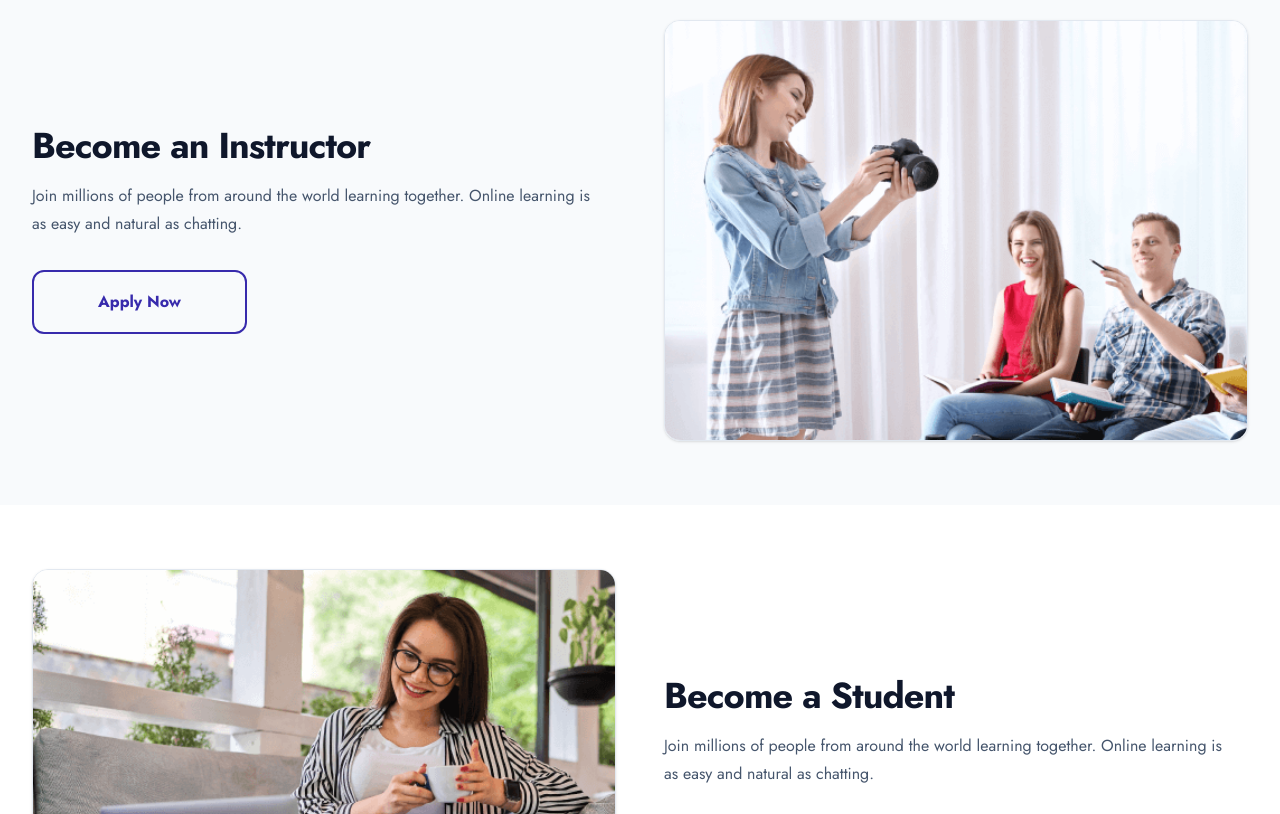
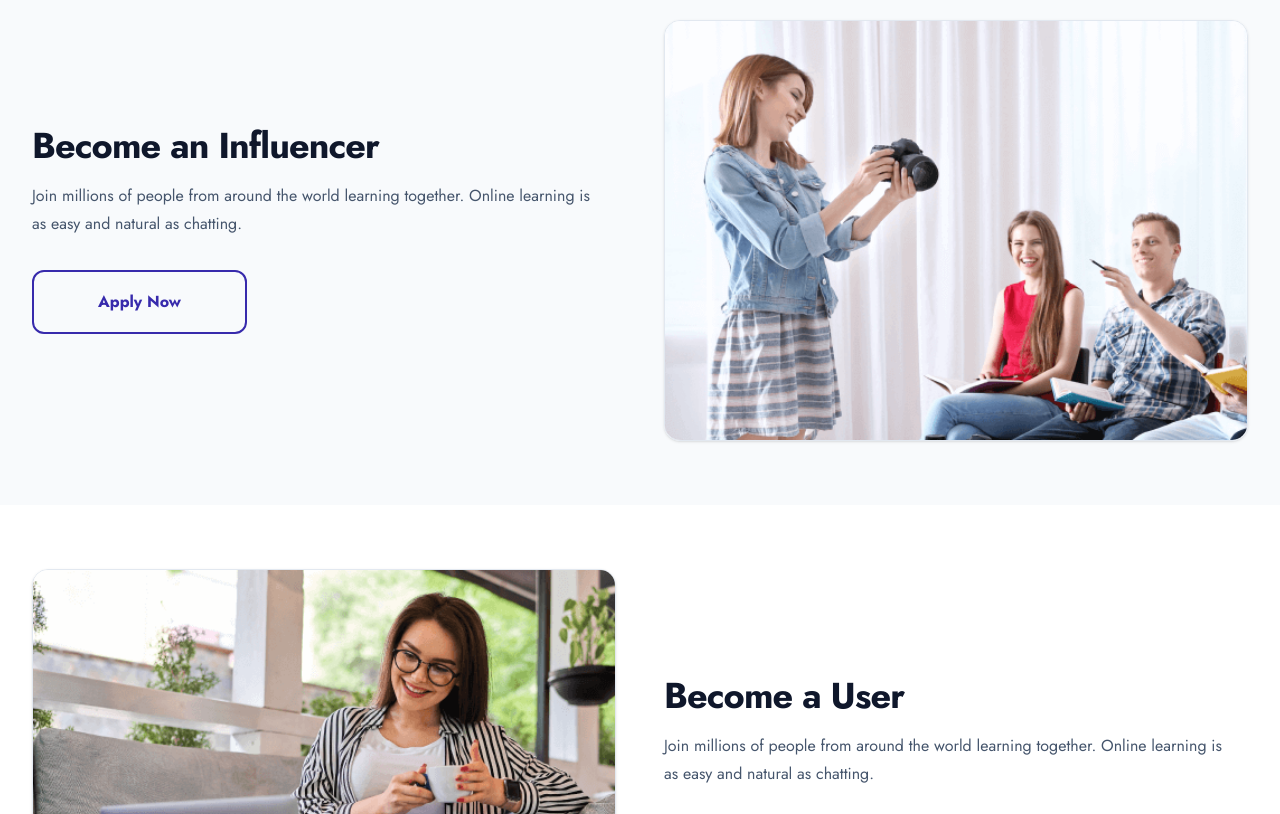
Before and after one commit to AGZ-Team/Courses-Frontend, a Next.js app: page /en/about in a window 1280 px wide. Shown: the part 2760-3574 px from the top of the page. Built offline with nearby package versions, Linux system fonts and the light colour scheme.

Commit message:
Edit some texts.

```diff
--- a/messages/ar.json
+++ b/messages/ar.json
@@ -909,17 +909,17 @@
             }
         },
         "whyChooseUs": {
-            "instructor": {
-                "title": "كن مدرباً",
+            "influencer": {
+                "title": "كن مؤثراً",
                 "description": "انضم إلى ملايين الأشخاص حول العالم يتعلمون معًا. التعلم عبر الإنترنت سهل وطبيعي كالمحادثة.",
                 "cta": "قدّم الآن",
-                "imageAlt": "تدريس المدرب"
+                "imageAlt": "تدريس المؤثرين"
             },
-            "student": {
-                "title": "كن طالباً",
+            "user": {
+                "title": "كن مستخدم",
                 "description": "انضم إلى ملايين الأشخاص حول العالم يتعلمون معًا. التعلم عبر الإنترنت سهل وطبيعي كالمحادثة.",
                 "cta": "قدّم الآن",
-                "imageAlt": "طالب يتعلم"
+                "imageAlt": "مستخدم يتعلم"
             }
         },
         "getApp": {
--- a/messages/en.json
+++ b/messages/en.json
@@ -922,17 +922,17 @@
         "Learn with experts",
         "Life Time Access"
       ],
-      "instructor": {
-        "title": "Become an Instructor",
+      "influencer": {
+        "title": "Become an Influencer",
         "description": "Join millions of people from around the world learning together. Online learning is as easy and natural as chatting.",
         "cta": "Apply Now",
-        "imageAlt": "Instructor teaching"
+        "imageAlt": "Influencer teaching"
       },
-      "student": {
-        "title": "Become a Student",
+      "user": {
+        "title": "Become a User",
         "description": "Join millions of people from around the world learning together. Online learning is as easy and natural as chatting.",
         "cta": "Apply Now",
-        "imageAlt": "Student learning"
+        "imageAlt": "User learning"
       }
     },
     "trustedBy": {
--- a/src/components/About/BecomeInstructor.tsx
+++ b/src/components/About/BecomeInstructor.tsx
@@ -3,8 +3,8 @@ import React from "react";
 import Image from "next/image";
 import {useTranslations, useLocale} from "next-intl";
 
-export default function BecomeInstructor() {
-  const t = useTranslations('about.whyChooseUs.instructor');
+export default function BecomeInfluencer() {
+  const t = useTranslations('about.whyChooseUs.influencer');
   const locale = useLocale();
   return (
     <section className="bg-slate-50">
--- a/src/components/About/BecomeStudent.tsx
+++ b/src/components/About/BecomeStudent.tsx
@@ -3,8 +3,8 @@ import React from "react";
 import Image from "next/image";
 import {useTranslations, useLocale} from "next-intl";
 
-export default function BecomeStudent() {
-  const t = useTranslations('about.whyChooseUs.student');
+export default function BecomeUser() {
+  const t = useTranslations('about.whyChooseUs.user');
   const locale = useLocale();
   return (
     <section className="bg-white">
```
